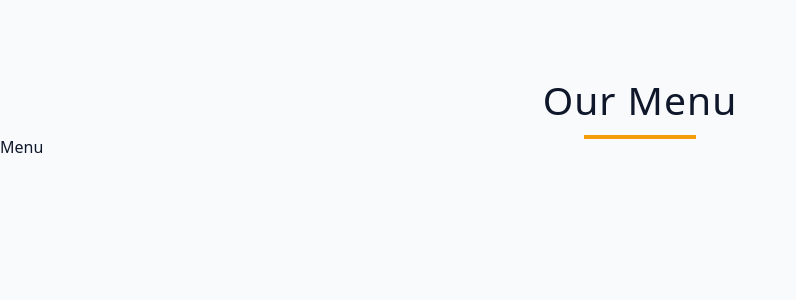
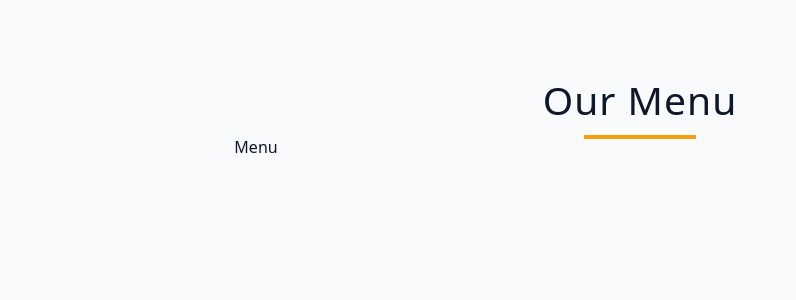
Before and after one commit to isnendyankp/cafemenu, a React (Vite) app: page / in a window 1280 px wide. Shown: the top 300 px of the page, without its empty margins (0-796 px from the left). Built offline with nearby package versions, Linux system fonts and the light colour scheme.

Commit message:
s7-197:Add section-center className at div

```diff
--- a/src/Menu.jsx
+++ b/src/Menu.jsx
@@ -2,7 +2,9 @@ import React from 'react'
 
 const Menu = ({items}) => {
   return (
-    <div>Menu</div>
+    <div className='section-center'>
+      Menu
+    </div>
   )
 }
 
@@ -11,3 +13,4 @@ export default Menu
 // Progress:
 // - s7-197:Cr8 menu.jsx file with base structure
 // - s7-197:Add prop items on Menu
+// - s7-197:Add section-center className at div
```
